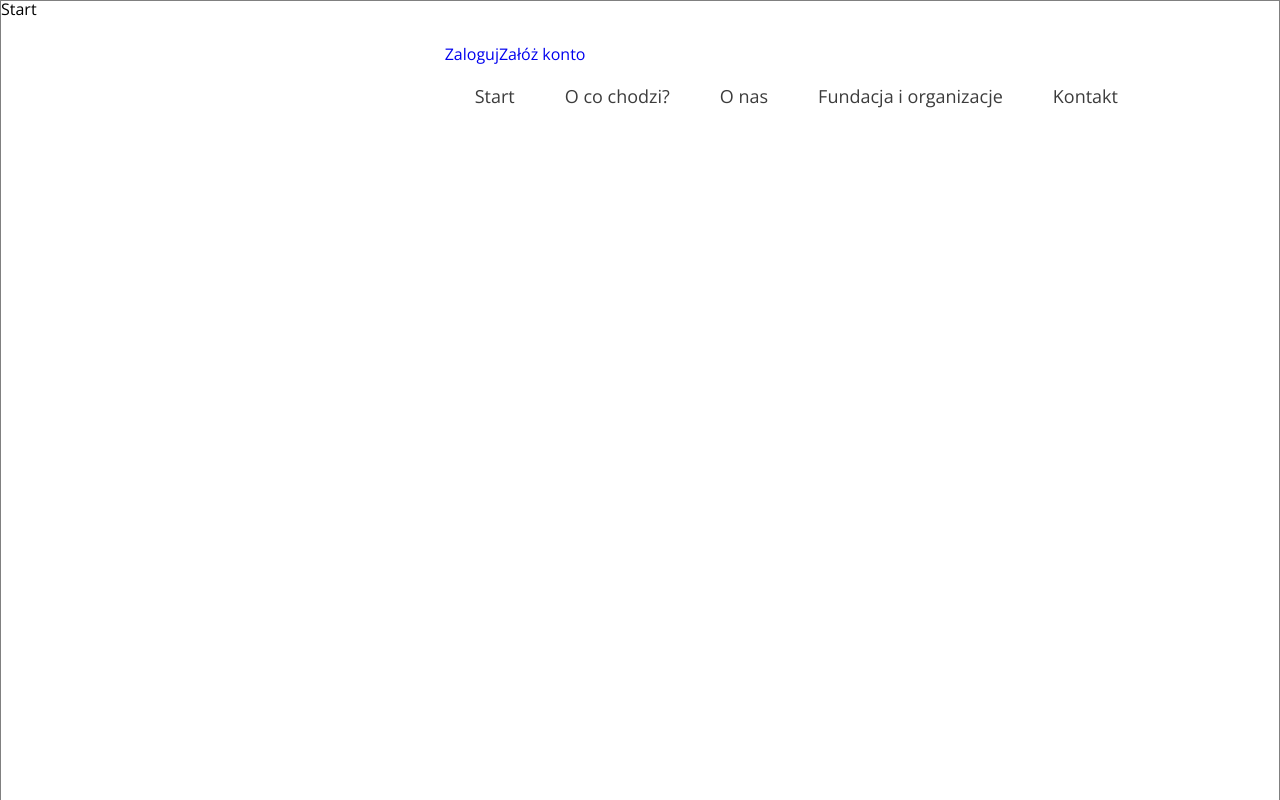
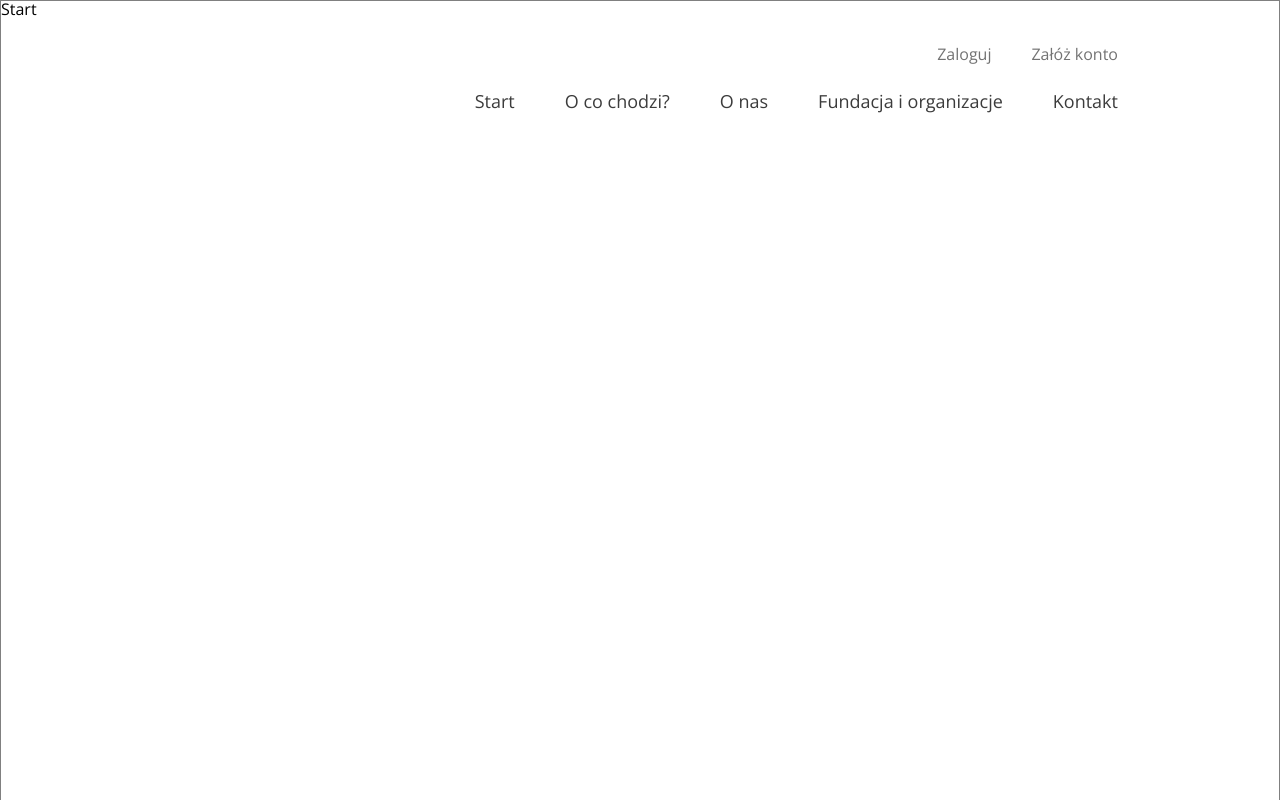
Before and after one commit to panfryingpan/Oddaj-Rzeczy, a React (Create React App) app: page / in a window 1280 px wide. Shown: the top 800 px of the page. Built offline with nearby package versions, Linux system fonts and the light colour scheme.

Commit message:
finished nav

```diff
--- a/src/components/Navigation/navigation.scss
+++ b/src/components/Navigation/navigation.scss
@@ -6,12 +6,23 @@
   top: 46px;
   display: flex;
   flex-direction: column;
-  justify-content: right;
+  align-items: flex-end;
+  .navigation__user-buttons {
+    li {
+      a {
+        padding: 10px 20px 10px 20px;
+        color: $gray;
+        &:hover {
+          border: 1px solid $gold;
+        }
+      }
+    }
+  }
   .navigation__buttons {
+    color: $dark-gray;
     font-size: 18px;
-    color: $dark-gray;
     li {
-      margin-top: 25px;
+      margin-top: 30px;
 
       a {
         cursor: pointer;
@@ -21,8 +32,6 @@
         &:hover {
           border: 1px solid $dark-gray;
           font-size: 20px;
-          width: 90px;
-          height: 45px;
         }
       }
     }
```
